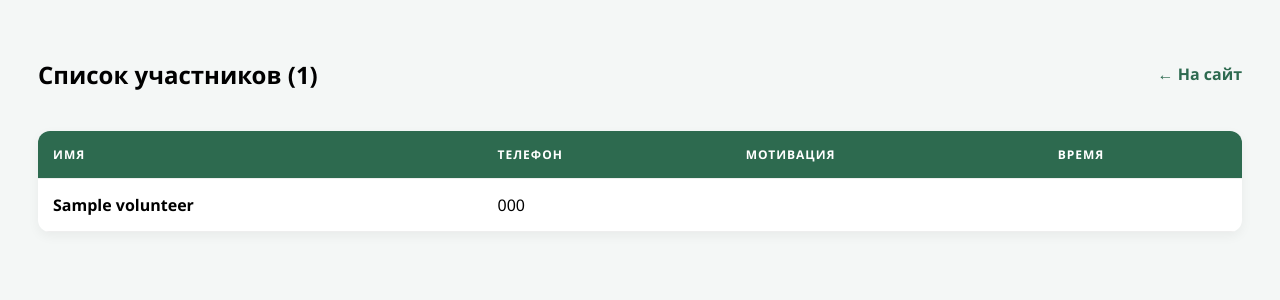
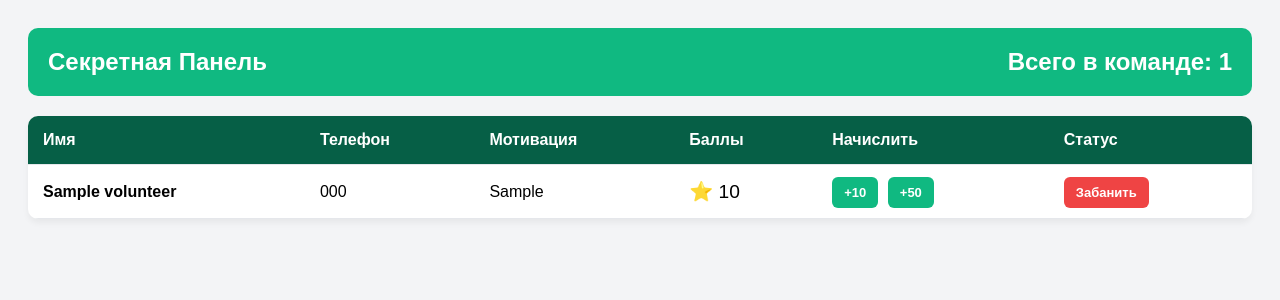
Before and after one commit to legendaryindra09-maker/my-eco-project, a Flask app: template templates/admin.html in a window 1280 px wide. Shown: the top 300 px of the page. Run offline with Flask 3, Linux system fonts and the light colour scheme; the template is opened without the code that fills it: values that come from a table or form of the project are taken from there, others are empty; tables that the repository leaves empty hold one stand-in row (values such as "Sample post").

Commit message:
Update admin.html

```diff
--- a/templates/admin.html
+++ b/templates/admin.html
@@ -2,45 +2,52 @@
 <html lang="ru">
 <head>
     <meta charset="UTF-8">
-    <title>Админ-панель</title>
+    <title>Админка - Центр управления</title>
     <style>
-        body { font-family: 'Segoe UI', sans-serif; background: #f4f7f6; padding: 30px; }
-        .header { display: flex; justify-content: space-between; align-items: center; margin-bottom: 20px; }
-        table { width: 100%; border-collapse: collapse; background: white; border-radius: 12px; overflow: hidden; box-shadow: 0 4px 12px rgba(0,0,0,0.05); }
-        th, td { padding: 15px; text-align: left; border-bottom: 1px solid #eee; }
-        th { background: #2d6a4f; color: white; text-transform: uppercase; font-size: 12px; letter-spacing: 1px; }
-        tr:hover { background: #f9fffb; }
-        .empty { text-align: center; padding: 40px; color: #888; }
-        .back-btn { text-decoration: none; color: #2d6a4f; font-weight: bold; }
+        body { font-family: sans-serif; padding: 20px; background: #f3f4f6; }
+        .header { display: flex; justify-content: space-between; background: #10b981; color: white; padding: 20px; border-radius: 10px; margin-bottom: 20px; }
+        table { width: 100%; border-collapse: collapse; background: white; box-shadow: 0 4px 6px rgba(0,0,0,0.05); border-radius: 10px; overflow: hidden; }
+        th, td { padding: 15px; text-align: left; border-bottom: 1px solid #e5e7eb; }
+        th { background: #065f46; color: white; }
+        .blocked { background: #fee2e2; color: #991b1b; }
+        .btn { padding: 8px 12px; text-decoration: none; border-radius: 6px; color: white; font-size: 13px; font-weight: bold; margin-right: 5px; }
+        .btn-green { background: #10b981; } .btn-red { background: #ef4444; } .btn-gray { background: #6b7280; }
     </style>
 </head>
 <body>
     <div class="header">
-        <h2>Список участников ({{ volunteers|length }})</h2>
-        <a href="/" class="back-btn">← На сайт</a>
+        <h2 style="margin:0;">Секретная Панель</h2>
+        <h2 style="margin:0;">Всего в команде: {{ volunteers|length }}</h2>
     </div>
 
-    {% if volunteers %}
     <table>
         <tr>
             <th>Имя</th>
             <th>Телефон</th>
             <th>Мотивация</th>
-            <th>Время</th>
+            <th>Баллы</th>
+            <th>Начислить</th>
+            <th>Статус</th>
         </tr>
         {% for v in volunteers %}
-        <tr>
+        <tr class="{% if v.is_blocked %}blocked{% endif %}">
             <td><strong>{{ v.name }}</strong></td>
             <td>{{ v.phone }}</td>
-            <td>{{ v.message }}</td>
-            <td>{{ v.time }}</td>
+            <td>{{ v.motivation }}</td>
+            <td style="font-size: 1.2rem;">⭐ {{ v.points }}</td>
+            <td>
+                <a href="/admin/points/{{ v.id }}/10?key=admin123" class="btn btn-green">+10</a>
+                <a href="/admin/points/{{ v.id }}/50?key=admin123" class="btn btn-green">+50</a>
+            </td>
+            <td>
+                {% if v.is_blocked %}
+                    <a href="/admin/block/{{ v.id }}?key=admin123" class="btn btn-gray">Разбанить</a>
+                {% else %}
+                    <a href="/admin/block/{{ v.id }}?key=admin123" class="btn btn-red">Забанить</a>
+                {% endif %}
+            </td>
         </tr>
         {% endfor %}
     </table>
-    {% else %}
-    <div class="table">
-        <p class="empty">Участников пока нет. Будь первым!</p>
-    </div>
-    {% endif %}
 </body>
 </html>
```
